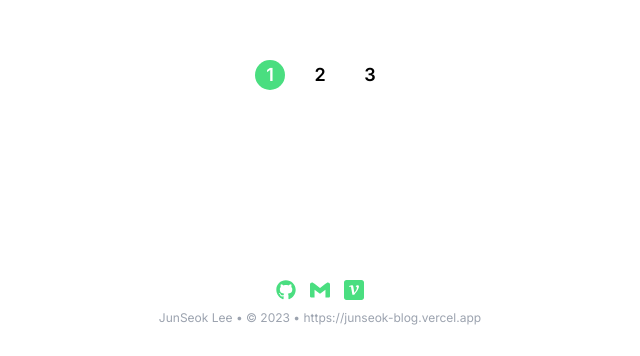
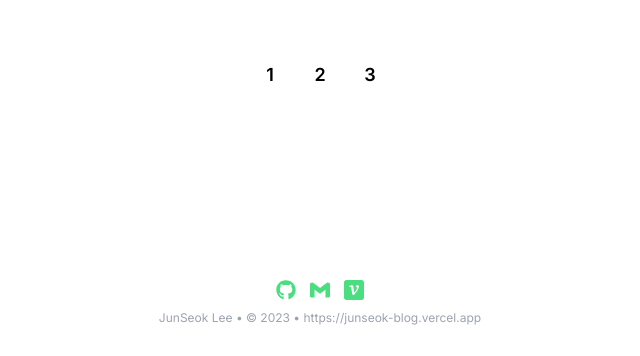
Before and after one commit to leeleeleeleejun/JunSeokBlog, a Next.js app: page / in a window 1280 px wide. Shown: the part 887-1243 px from the top of the page, without its empty margins (320-960 px from the left). Built offline with nearby package versions, Linux system fonts and the light colour scheme.

Commit message:
feat: 카테고리 페이지 페이지네이션 기능 추가

```diff
--- a/src/app/(category)/category/[category]/page.tsx
+++ b/src/app/(category)/category/[...category]/page.tsx
@@ -1,3 +1,4 @@
+import Pagination from "@/components/Pagination";
 import PostList from "@/components/PostList";
 import { getPostsByCategory } from "@/lib/api";
 import { Metadata } from "next";
@@ -26,9 +27,10 @@ export async function generateMetadata({
 export default function CategoryPage({
   params,
 }: {
-  params: { category: string };
+  params: { category: string[] };
 }) {
-  const getPosts = getPostsByCategory(params.category, [
+  const [category, group] = params.category;
+  const getPosts = getPostsByCategory(category, [
     "category",
     "slug",
     "title",
@@ -40,5 +42,14 @@ export default function CategoryPage({
 
   if (getPosts.length < 1) notFound();
 
-  return <PostList posts={getPosts} group={1} />;
+  return (
+    <>
+      <PostList posts={getPosts} group={Number(group)} />
+      <Pagination
+        totalPosts={getPosts.length}
+        currPage={Number(group)}
+        category={category}
+      />
+    </>
+  );
 }
--- a/src/components/Pagination.tsx
+++ b/src/components/Pagination.tsx
@@ -1,26 +1,24 @@
 "use client";
 import Link from "next/link";
-import { usePathname } from "next/navigation";
 
 export default function Pagination({
   totalPosts,
   currPage,
+  category,
 }: {
   totalPosts: number;
   currPage: number;
+  category?: string;
 }) {
-  const pathname = usePathname();
   const totalPage = Math.ceil(totalPosts / 5);
-
   return (
     <ul className="flex justify-center mt-[50px]">
       {Array(totalPage)
         .fill(0)
         .map((_, i) => {
-          const currPath = pathname.split("/")[pathname.length - 1];
           // 메인페이지 경우 1로 표시
-          const _currPath = currPath === "" ? 1 : currPath;
-          const isActive = i + 1 === Number(_currPath);
+          const currPath = isNaN(currPage) ? 1 : currPage;
+          const isActive = i + 1 === currPath;
           return (
             <li
               key={i}
@@ -28,7 +26,14 @@ export default function Pagination({
                 isActive ? "bg-mainGreen text-white" : "hover:underline"
               }`}
             >
-              <Link href={`/${i === 0 ? "" : i + 1}`}>{i + 1}</Link>
+              <Link
+                href={
+                  (category ? `/category/${category}` : "") +
+                  (i === 0 ? "/" : `/${i + 1}`)
+                }
+              >
+                {i + 1}
+              </Link>
             </li>
           );
         })}
```
